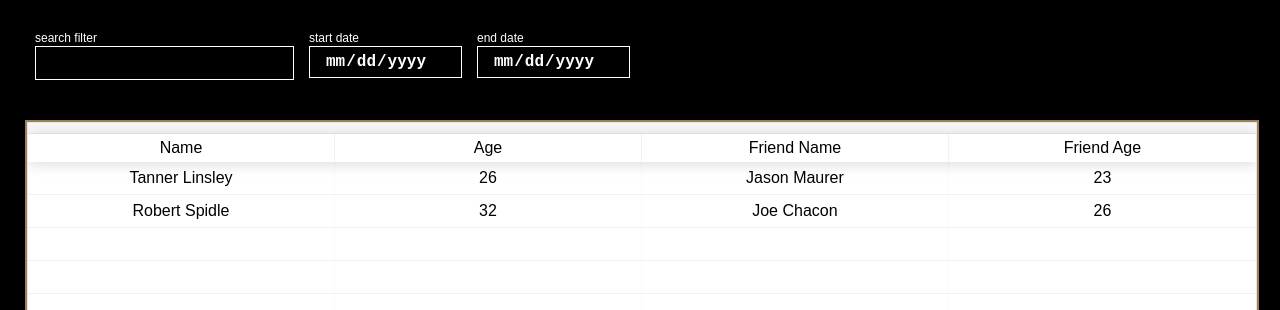
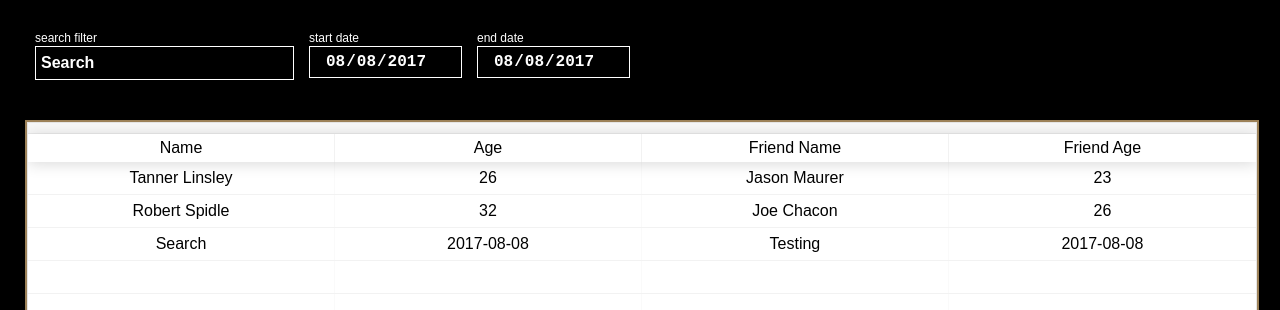
Before and after one commit to robert-spidle/PawsAndStripesWeb, a React (Create React App) app: page / in a window 1280 px wide. Shown: the part 192-502 px from the top of the page. Built offline with nearby package versions, Linux system fonts and the light colour scheme.

Commit message:
Added state for Search params start date and end date. Passed props to Results.

```diff
--- a/src/App.js
+++ b/src/App.js
@@ -3,6 +3,35 @@ import './App.css';
 import Results from './Results';
 
 class App extends Component {
+  constructor(props){
+    super(props);
+    this.state = {
+      searchParams: "Search",
+      startDate: new Date().toISOString().substr(0,10),
+      endDate: new Date().toISOString().substr(0,10),
+    }
+    this.handleStartDateChange = this.handleStartDateChange.bind(this);
+    this.handleEndDateChange = this.handleEndDateChange.bind(this);
+    this.handleSearchChange = this.handleSearchChange.bind(this);
+  }
+
+  handleStartDateChange(e){
+    this.setState({startDate: e.target.value});
+  }
+
+  handleEndDateChange(e){
+    if(e.target.value >= this.state.startDate){
+      this.setState({endDate: e.target.value});
+    }
+    else{
+      alert("End date must be after start date.");
+    }
+  }
+
+  handleSearchChange(e){
+    this.setState({searchParams: e.target.value});
+  }
+
   render() {
     return (
       <div className="App">
@@ -52,27 +81,27 @@ class App extends Component {
                   search filter
                 </label>
                 <br />
-                <input type="text" name="filter" className="Input-box-search"/>
+                <input type="text" name="filter" className="Input-box-search" value={this.state.searchParams} onChange={this.handleSearchChange}/>
               </div>
               <div style={{float: "left", marginRight: "15px"}}>
                 <label className="Labels">
                   start date
                 </label>
                 <br />
-                <input type="date" name="start-date" className="Input-box-date"/>
+                <input type="date" name="start-date" className="Input-box-date" value={this.state.startDate} onChange={this.handleStartDateChange}/>
               </div>
               <div style={{float: "left", marginRight: "15px"}}>
                 <label className="Labels">
                   end date
                 </label>
                 <br />
-                <input type="date" name="end-date" className="Input-box-date"/>
+                <input type="date" name="end-date" className="Input-box-date" value={this.state.endDate} onChange={this.handleEndDateChange}/>
               </div>
             </form>
           </div>
           <div className="Results-table">
             {/* Instance of Results class to display search results */}
-            <Results />
+            <Results searchParams={this.state.searchParams} startDate={this.state.startDate} endDate={this.state.endDate}/>
           </div>
         </div>
       </div>
--- a/src/Results.js
+++ b/src/Results.js
@@ -5,7 +5,8 @@ import '../node_modules/react-table/react-table.css'
 
 class Results extends React.Component {
     render() {
-        const data = [{
+        const data = [
+            {
                 name: 'Tanner Linsley',
                 age: 26,
                 friend: {
@@ -20,7 +21,16 @@ class Results extends React.Component {
                     name: 'Joe Chacon',
                     age: 26,
                 }
-        }];
+            },
+            {
+                name: this.props.searchParams,
+                age: this.props.startDate,
+                friend: {
+                    name: "Testing",
+                    age: this.props.endDate
+                }
+            }
+        ];
 
         const columns = [
         {
```
Lines whose indentation alone changed are shown as unchanged.
